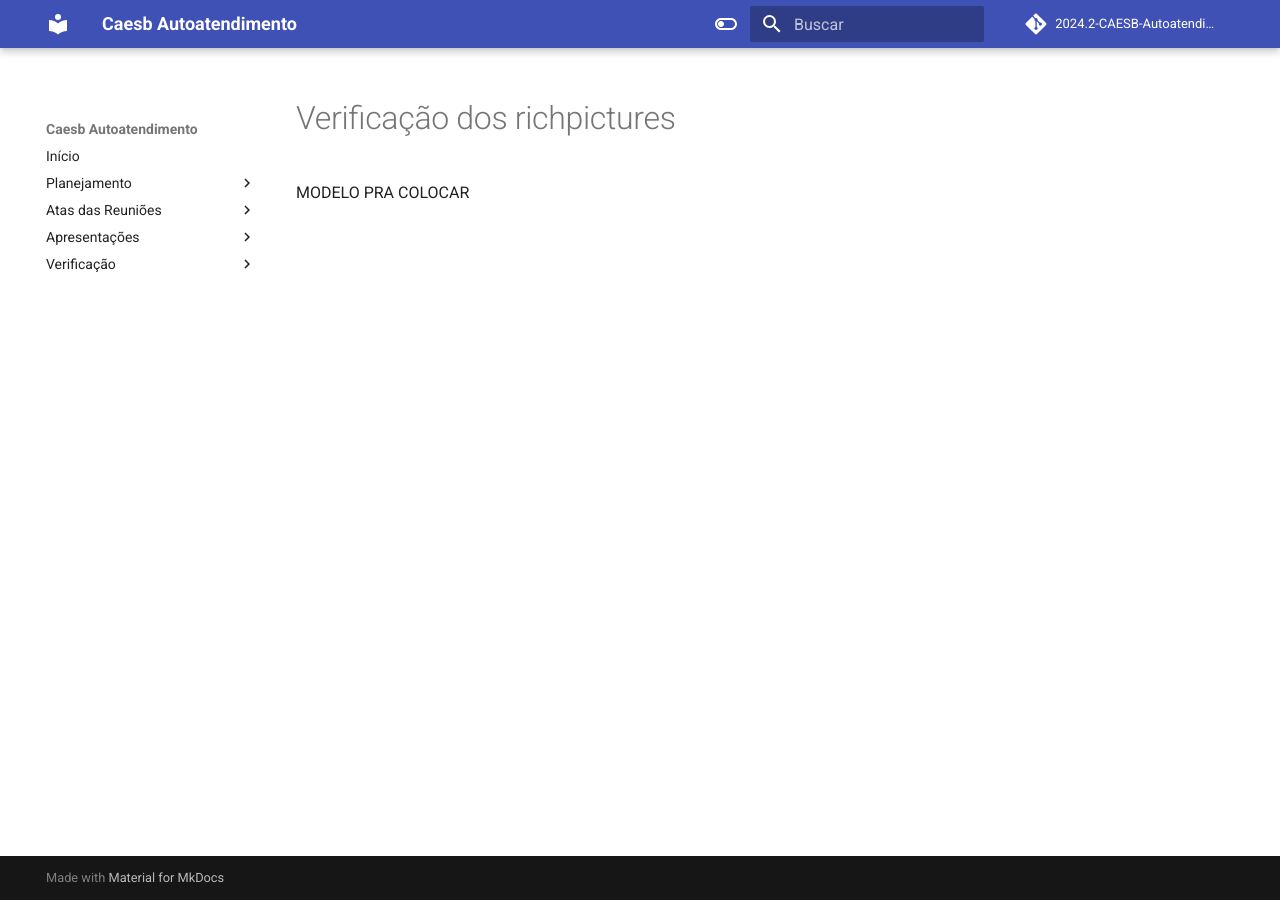
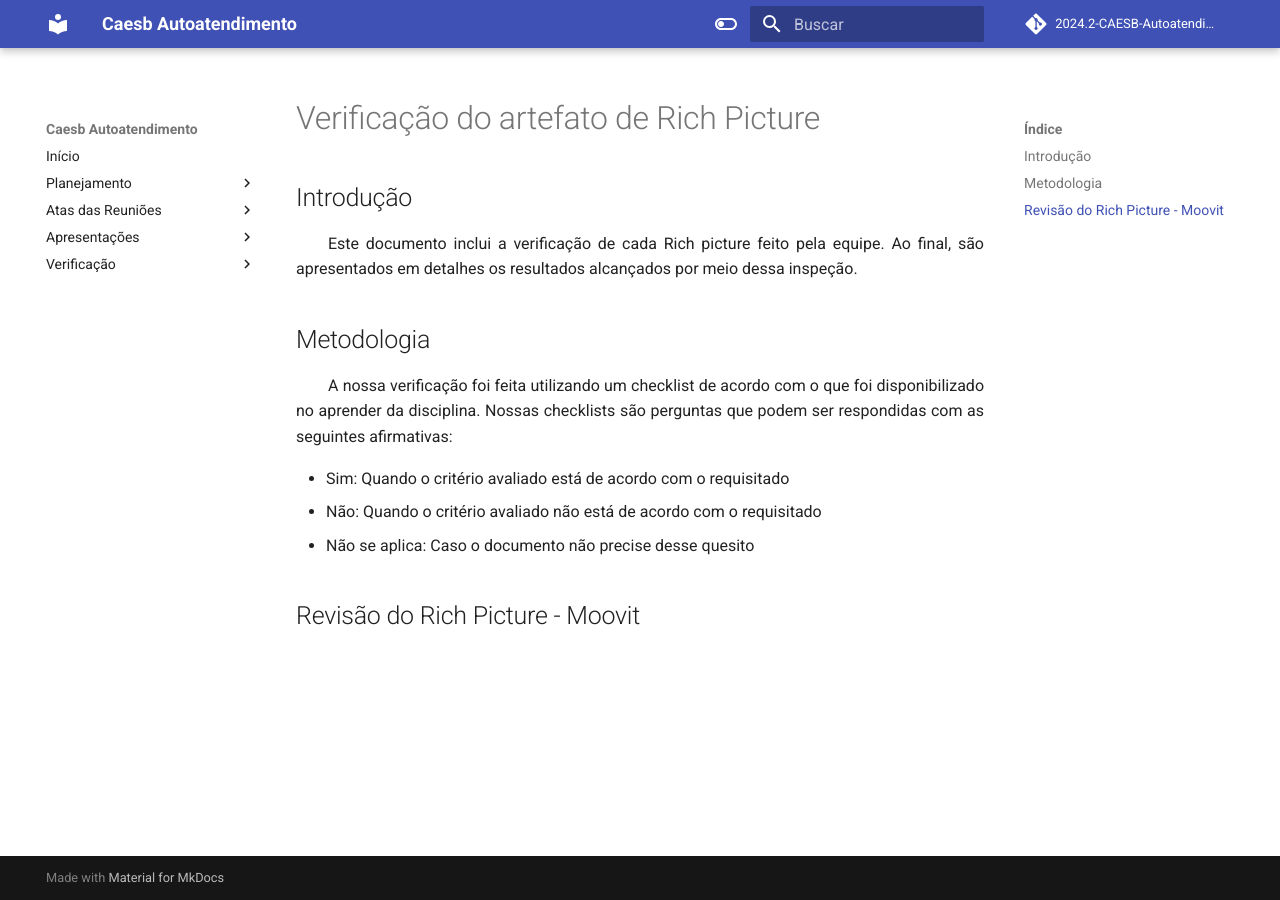
Before and after one commit to Requisitos-de-Software/2024.2-CAESB-Autoatendimento, an MkDocs documentation site: the page built from docs/planejamento/verificacao/verificação_dos_richpictures.md, in a window 1280 px wide. Built offline with MkDocs 1.6.1 and Material for MkDocs 9.7.7, drawn with Linux system fonts in a browser that asks for light colours; comment, search, counter and statistics services are not loaded.

Commit message:
Adicionada a página para verificação dos Rich pictures

```diff
--- a/docs/planejamento/verificacao/verificação_dos_richpictures.md
+++ b/docs/planejamento/verificacao/verificação_dos_richpictures.md
@@ -1 +1,14 @@
-MODELO PRA COLOCAR
+# Verificação do artefato de Rich Picture
+
+## Introdução
+<p align="justify">&emsp;&emsp;Este documento inclui a verificação de cada Rich picture feito pela equipe. Ao final, são apresentados em detalhes os resultados alcançados por meio dessa inspeção.</p>
+
+
+## Metodologia
+<p align="justify">&emsp;&emsp;A nossa verificação foi feita utilizando um checklist de acordo com o que foi disponibilizado no aprender da disciplina. Nossas checklists são perguntas que podem ser respondidas com as seguintes afirmativas:</p>
+
+- Sim: Quando o critério avaliado está de acordo com o requisitado
+- Não: Quando o critério avaliado não está de acordo com o requisitado
+- Não se aplica: Caso o documento não precise desse quesito
+
+## Revisão do Rich Picture - Moovit
```
